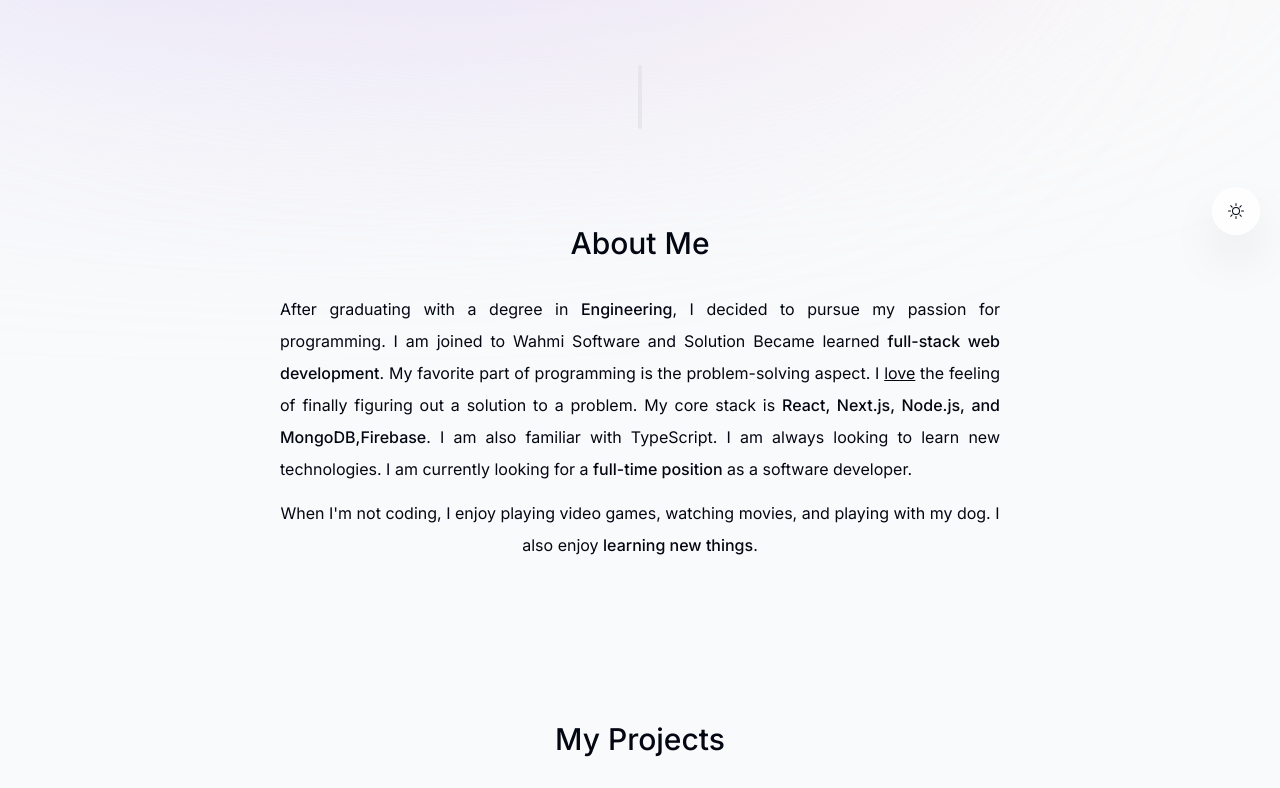
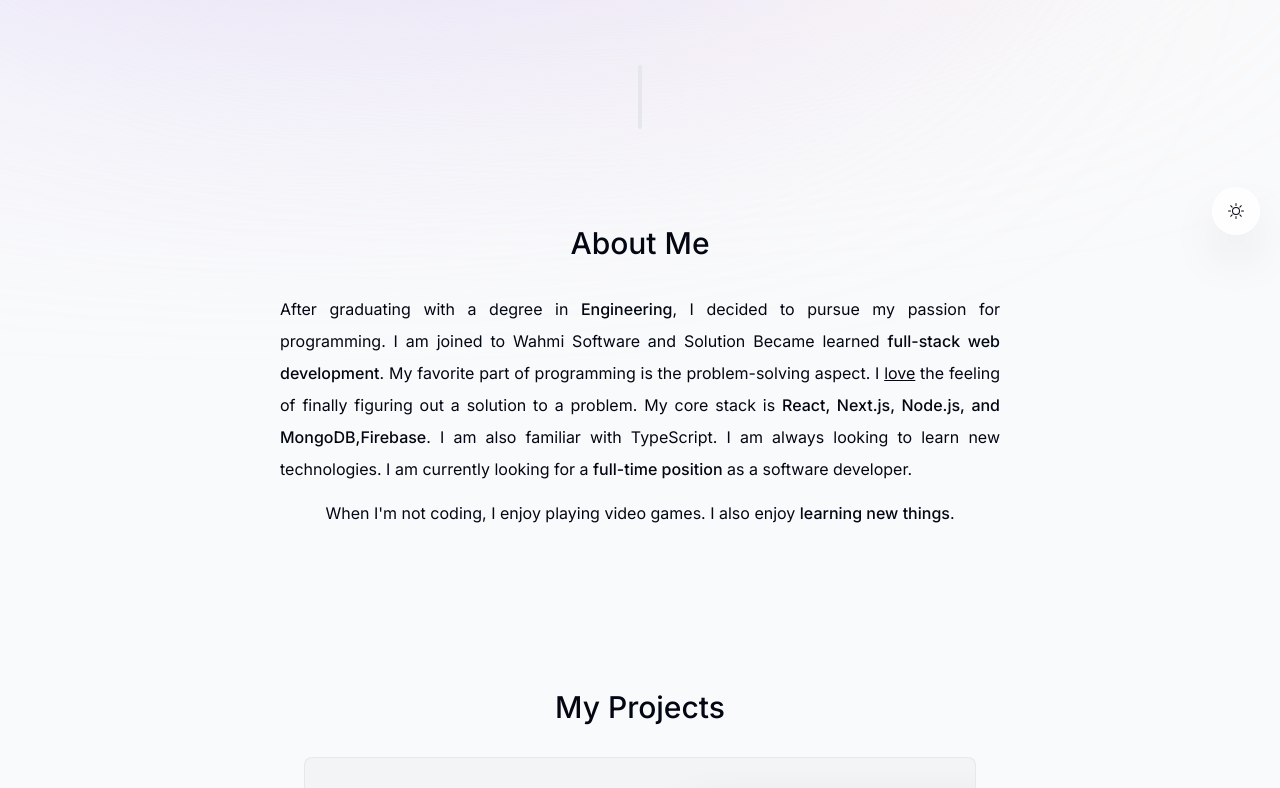
Before and after one commit to sivasurya01/portfolio, a Next.js app: page / in a window 1280 px wide. Shown: the part 545-1333 px from the top of the page. Built offline with nearby package versions, Linux system fonts and the light colour scheme.

Commit message:
Update about.tsx

```diff
--- a/components/about.tsx
+++ b/components/about.tsx
@@ -38,7 +38,7 @@ export default function About() {
 
       <p>
         <span className="">When I'm not coding</span>, I enjoy playing
-        video games, watching movies, and playing with my dog. I also enjoy{" "}
+        video games. I also enjoy{" "}
         <span className="font-medium">learning new things</span>.
       </p>
     </motion.section>
```
